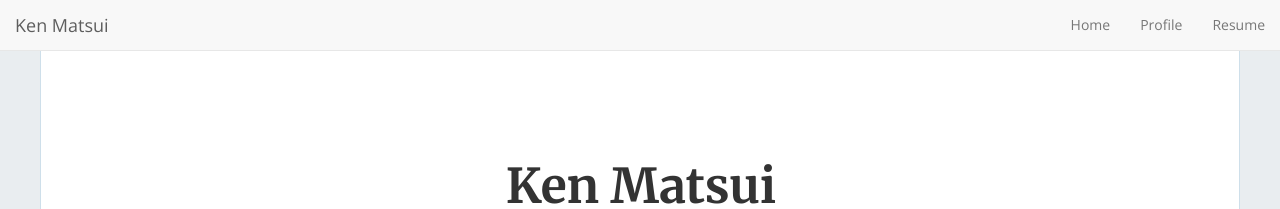
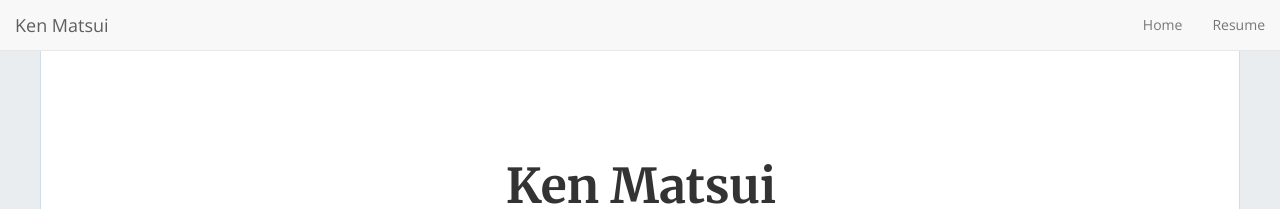
Before and after one commit to matken11235/matken11235.github.io, a Jekyll site: the page built from _pages/index.html, in a window 1280 px wide. Shown: the top 209 px of the page. Built offline with Jekyll 4.4.1, drawn with Linux system fonts in a browser that asks for light colours; nearby versions of some CDN libraries; the list of posts is cut into pages by our own code.

Commit message:
Update _config.yml

```diff
--- a/_config.yml
+++ b/_config.yml
@@ -45,5 +45,4 @@ enable_contact: false
 enable_nav: true
 nav_item:
   - { url: '/', text: 'Home' }
-  - { url: '/personal-website', text: 'Profile' }
   - { url: '/resume', text: 'Resume' }
```
